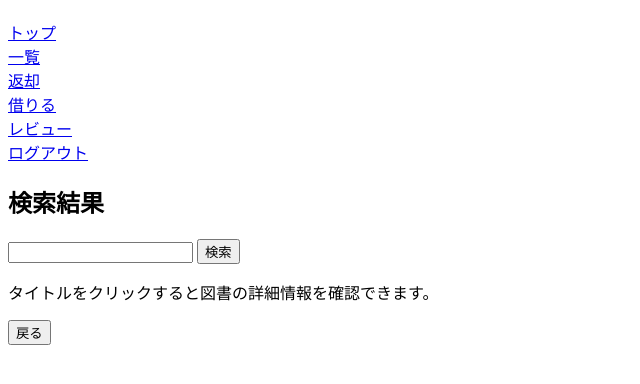
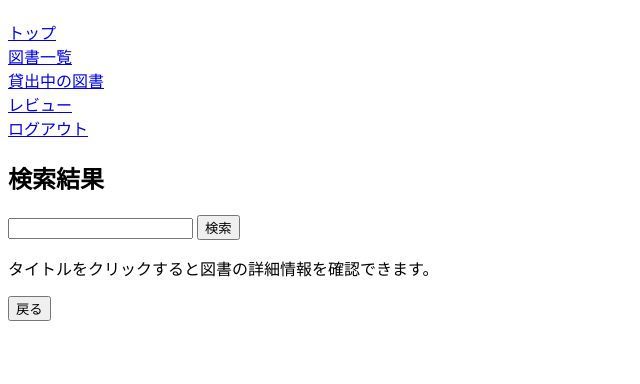
Before and after one commit to nishizawa-24/py_project, a Flask app: template templates/search_result.html in a window 1280 px wide. Shown: the part 55-439 px from the top of the page, without its empty margins (0-640 px from the left). Run offline with Flask 3, Linux system fonts and the light colour scheme; the template is opened without the code that fills it, so the values that code supplies are empty.

Commit message:
URLの変更

```diff
--- a/templates/search_result.html
+++ b/templates/search_result.html
@@ -11,9 +11,8 @@
         <article>
             <div class="side">
                 <a href="{{url_for('mypage')}}">トップ</a><br>
-                <a href="{{url_for('show_all_book')}}">一覧</a><br>
-                <a href="{{url_for('mypage')}}">返却</a><br>
-                <a href="{{url_for('mypage')}}">借りる</a><br>
+                <a href="{{url_for('show_all_book')}}">図書一覧</a><br>
+                <a href="{{url_for('book_list_borrowed')}}">貸出中の図書</a><br>
                 <a href="{{url_for('mypage')}}">レビュー</a><br>
                 <a href="{{url_for('logout')}}">ログアウト</a><br>
             </div>
```
